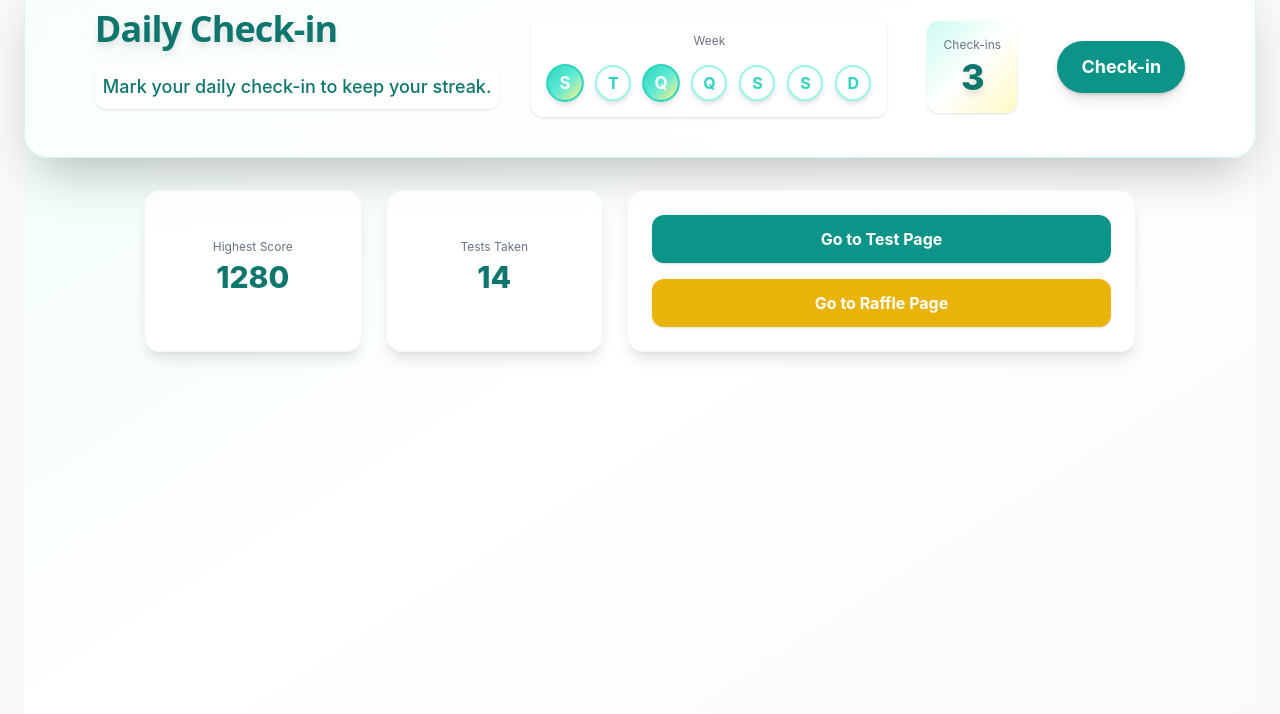
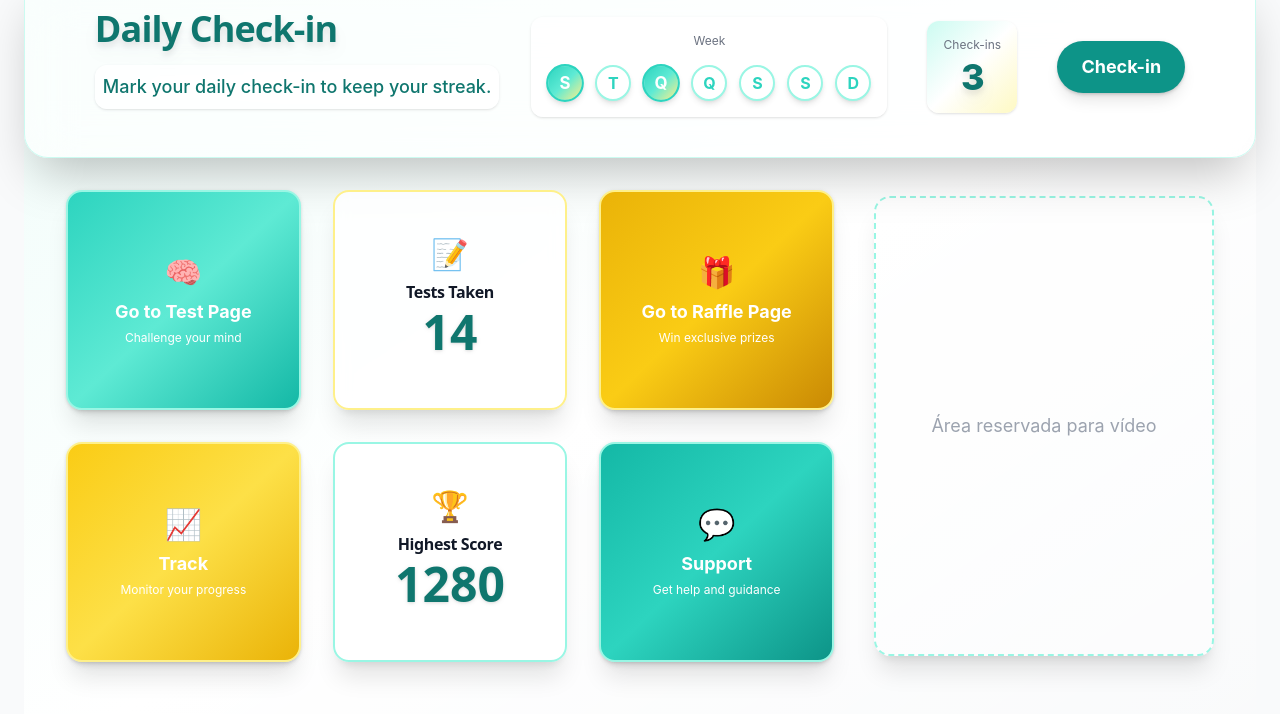
Before and after one commit to TheoOdawara/Memo-Clarity-Hub, a React (Vite) app: page / in a window 1280 px wide. Both pictures are taken after a click on the button "Demo Mode". Shown: the part 128-842 px from the top of the page. Built offline with nearby package versions, Linux system fonts and the light colour scheme.

Commit message:
Pagina principal finalizada, falta UI/UX

```diff
--- a/src/components/layout/ProfessionalHeader.tsx
+++ b/src/components/layout/ProfessionalHeader.tsx
@@ -10,35 +10,21 @@ export function ProfessionalHeader({ title = "MemoClarity" }: ProfessionalHeader
   const isDemoUser = user?.id === 'demo-user-123'
 
   return (
-    <header className="bg-white/80 backdrop-blur border-b border-gray-200 shadow-sm h-20 flex items-center">
-      <div className="flex items-center justify-between w-full px-4 sm:px-8">
+    <header className="bg-white/80 backdrop-blur border-b border-gray-200 shadow-sm h-20 flex items-center w-full overflow-x-auto">
+      <div className="flex flex-nowrap items-center justify-between w-full px-2 sm:px-8 max-w-full min-w-0 gap-2">
         {/* Logo e título */}
-        <div className="flex items-center space-x-3">
-          <img src={LogoParaQualquerFundo} alt="MemoClarity Logo" className="w-12 h-12 object-contain drop-shadow-xl" />
-          <h1 className="text-2xl font-bold text-teal-900 font-sans tracking-tight">{title}</h1>
+  <div className="flex items-center space-x-2 max-w-full overflow-hidden">
+          <img src={LogoParaQualquerFundo} alt="MemoClarity Logo" className="w-10 h-10 object-contain drop-shadow-xl flex-shrink-0" />
+          <h1 className="text-lg sm:text-2xl font-bold text-teal-900 font-sans tracking-tight truncate max-w-[120px] sm:max-w-none">{title}</h1>
           {isDemoUser && (
-            <span className="px-2 py-1 text-xs text-green-700 font-medium">
-              DEMO
-            </span>
+            <span className="px-1 py-0.5 text-xs text-green-700 font-medium truncate">DEMO</span>
           )}
         </div>
 
         {/* User section + botões de ação */}
         {user && (
-          <div className="flex items-center space-x-2">
-            {/* Botões de ação à esquerda do usuário */}
-            <button
-              className="px-4 py-2 rounded-full bg-teal-600 text-white font-bold shadow hover:bg-teal-700 transition-all text-sm flex items-center justify-center gap-2"
-              style={{ minWidth: 0 }}
-            >
-              Support
-            </button>
-            <button
-              className="px-4 py-2 rounded-full bg-yellow-500 text-white font-bold shadow hover:bg-yellow-600 transition-all text-sm flex items-center justify-center gap-2"
-              style={{ minWidth: 0 }}
-            >
-              Track
-            </button>
+          <div className="flex items-center space-x-2 max-w-full overflow-hidden">
+            {/* Botões de ação removidos do header para migrar ao dashboard */}
             {/* Bloco do usuário */}
             <div className="hidden sm:block text-right mr-2">
               <p className="text-sm font-semibold text-teal-800">
@@ -48,8 +34,8 @@ export function ProfessionalHeader({ title = "MemoClarity" }: ProfessionalHeader
                 {isDemoUser ? 'Test Account' : 'Active Member'}
               </p>
             </div>
-            <div className="w-9 h-9 bg-teal-200 rounded-full flex items-center justify-center border border-teal-300">
-              <span className="text-base font-bold text-teal-700">
+            <div className="w-7 h-7 sm:w-9 sm:h-9 bg-teal-200 rounded-full flex items-center justify-center border border-teal-300 flex-shrink-0">
+              <span className="text-xs sm:text-base font-bold text-teal-700">
                 {isDemoUser ? 'D' : user.email?.[0]?.toUpperCase()}
               </span>
             </div>
--- a/src/pages/ProfessionalDashboard.tsx
+++ b/src/pages/ProfessionalDashboard.tsx
@@ -63,30 +63,60 @@ export default function ProfessionalDashboard() {
           </div>
         </section>
         {/* Stats and actions below check-in card */}
-        <section className="w-full max-w-5xl mx-auto mt-8 flex flex-col md:flex-row items-stretch gap-6 px-4">
-          <div className="flex flex-col md:flex-row gap-6 flex-1">
-            <div className="flex-1 flex flex-col items-center justify-center bg-white/80 backdrop-blur rounded-2xl shadow-lg border border-gray-100 p-6 mb-4 md:mb-0">
-              <span className="text-xs text-gray-500 mb-1">Highest Score</span>
-              <span className="text-3xl font-extrabold text-teal-700 mb-2">1280</span>
-            </div>
-            <div className="flex-1 flex flex-col items-center justify-center bg-white/80 backdrop-blur rounded-2xl shadow-lg border border-gray-100 p-6 mb-4 md:mb-0">
-              <span className="text-xs text-gray-500 mb-1">Tests Taken</span>
-              <span className="text-3xl font-extrabold text-teal-700 mb-2">14</span>
-            </div>
-          </div>
-          <div className="flex flex-col items-center justify-center gap-4 flex-1 bg-white/80 backdrop-blur rounded-2xl shadow-lg border border-gray-100 p-6">
+        <section className="w-full flex justify-center items-center mt-8 px-4">
+          <div className="flex flex-col lg:flex-row gap-10 w-full max-w-6xl items-center justify-center">
+            {/* Grid dos cards com ordem lógica no desktop */}
+            <div className="grid grid-cols-1 sm:grid-cols-2 lg:grid-cols-3 grid-rows-6 sm:grid-rows-3 lg:grid-rows-2 gap-8 w-full max-w-3xl">
+              {/* Coluna 1 */}
               <button
-              className="w-full px-4 py-3 rounded-xl bg-teal-600 text-white font-bold shadow hover:bg-teal-700 transition-all text-base"
+                className="flex flex-col items-center justify-center w-full h-[220px] rounded-2xl bg-gradient-to-br from-teal-400 via-teal-300 to-teal-500 text-white font-bold shadow-xl hover:scale-105 hover:shadow-2xl transition-all text-lg drop-shadow focus:outline-none focus:ring-2 focus:ring-teal-400 border-2 border-teal-200"
                 onClick={() => window.location.href = '/games'}
               >
+                <span className="mb-2 text-3xl">🧠</span>
                 Go to Test Page
+                <span className="text-xs font-normal mt-1">Challenge your mind</span>
+              </button>
+              <div className="flex flex-col items-center justify-center w-full h-[220px] rounded-2xl bg-white/80 backdrop-blur shadow-xl border-2 border-yellow-200">
+                <span className="mb-2 text-3xl text-yellow-500">📝</span>
+                <span className="text-base font-bold text-gray-900 tracking-tight mb-1 font-sans">Tests Taken</span>
+                <span className="text-5xl font-extrabold text-teal-700 drop-shadow mb-2 font-sans">14</span>
+              </div>
+              {/* Coluna 2 */}
+              <button
+                className="flex flex-col items-center justify-center w-full h-[220px] rounded-2xl bg-gradient-to-br from-yellow-500 via-yellow-400 to-yellow-600 text-white font-bold shadow-xl hover:scale-105 hover:shadow-2xl transition-all text-lg drop-shadow focus:outline-none focus:ring-2 focus:ring-yellow-400 border-2 border-yellow-200"
+                onClick={() => window.location.href = '/raffles'}
+              >
+                <span className="mb-2 text-3xl">🎁</span>
+                Go to Raffle Page
+                <span className="text-xs font-normal mt-1">Win exclusive prizes</span>
               </button>
               <button
-              className="w-full px-4 py-3 rounded-xl bg-yellow-500 text-white font-bold shadow hover:bg-yellow-600 transition-all text-base"
-              onClick={() => window.location.href = '/raffles'}
+                className="flex flex-col items-center justify-center w-full h-[220px] rounded-2xl bg-gradient-to-br from-yellow-400 via-yellow-300 to-yellow-500 text-white font-bold shadow-xl hover:scale-105 hover:shadow-2xl transition-all text-lg drop-shadow focus:outline-none focus:ring-2 focus:ring-yellow-400 border-2 border-yellow-200"
+                onClick={() => alert('Track action')}
               >
-              Go to Raffle Page
+                <span className="mb-2 text-3xl">📈</span>
+                Track
+                <span className="text-xs font-normal mt-1">Monitor your progress</span>
               </button>
+              {/* Coluna 3 */}
+              <div className="flex flex-col items-center justify-center w-full h-[220px] rounded-2xl bg-white/80 backdrop-blur shadow-xl border-2 border-teal-200">
+                <span className="mb-2 text-3xl text-teal-600">🏆</span>
+                <span className="text-base font-bold text-gray-900 tracking-tight mb-1 font-sans">Highest Score</span>
+                <span className="text-5xl font-extrabold text-teal-700 drop-shadow mb-2 font-sans">1280</span>
+              </div>
+              <button
+                className="flex flex-col items-center justify-center w-full h-[220px] rounded-2xl bg-gradient-to-br from-teal-500 via-teal-400 to-teal-600 text-white font-bold shadow-xl hover:scale-105 hover:shadow-2xl transition-all text-lg drop-shadow focus:outline-none focus:ring-2 focus:ring-teal-400 border-2 border-teal-200"
+                onClick={() => alert('Support action')}
+              >
+                <span className="mb-2 text-3xl">💬</span>
+                Support
+                <span className="text-xs font-normal mt-1">Get help and guidance</span>
+              </button>
+            </div>
+            {/* Área reservada para vídeo, alinhada verticalmente ao grid dos cards */}
+            <div className="flex items-center justify-center w-full lg:w-[340px] min-h-[460px] bg-white/40 rounded-2xl border-2 border-dashed border-teal-200 shadow-xl">
+              <span className="text-gray-400 text-lg">Área reservada para vídeo</span>
+            </div>
           </div>
         </section>
       </div>
```
Lines whose indentation alone changed are shown as unchanged.
